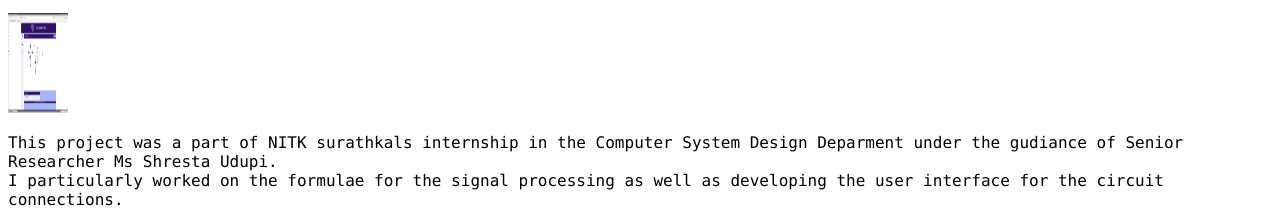
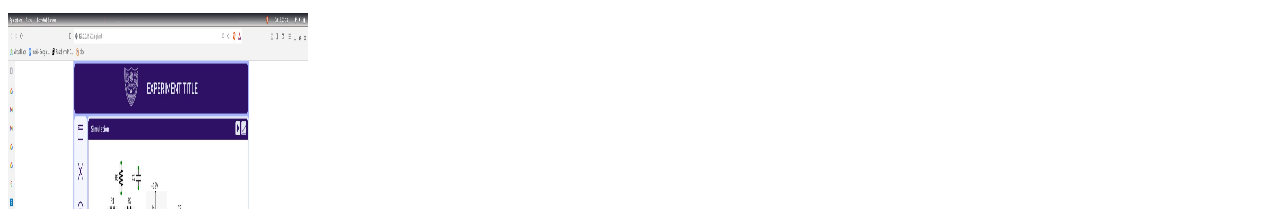
Before and after one commit to Prathamputhran06/portfolio, a plain HTML site: page project.html in a window 1280 px wide. Shown: the part 200-409 px from the top of the page. Drawn offline with Linux system fonts and the light colour scheme.

Commit message:
Update project.html

```diff
--- a/project.html
+++ b/project.html
@@ -11,7 +11,7 @@
   <h1 class="auto">PROJECTS</h1>
   <h1><strong>Lowpassfilter simulator</strong> </h1>
   <p>The objectives and purpose of the Virtual Lab for DSP filters in Electronics and Communication Engineering are to enhance students' knowledge, skills, and practical experience in the design, analysis, and application of DSP filters.It aims to provide an engaging and effective learning environment that prepares students for real-world challenges in the field of signal processing.</p>
-  <img src="css/nitk.jpg" height="100px" width="60px">
+  <img src="css/nitk.jpg" height="500px" width="300px">
   <p>This project was a part of NITK surathkals internship in the Computer System Design Deparment under the gudiance of Senior Researcher Ms Shresta Udupi.<br>I particularly worked on the formulae for the signal processing as well as developing the user interface for the circuit connections.</p>
  <h1><strong>Gerber Design and Fabrication of temparature sensor module</strong> </h1>
   <p>The objectives and purpose of this project was to develop a cost efficient self made temparature sensor coupling module.which was 70% efficient when compared to the other standard coupling circuit in the market</p>
```
